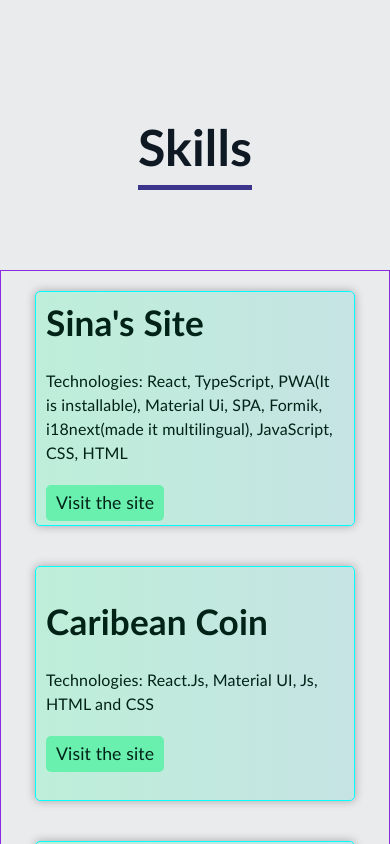
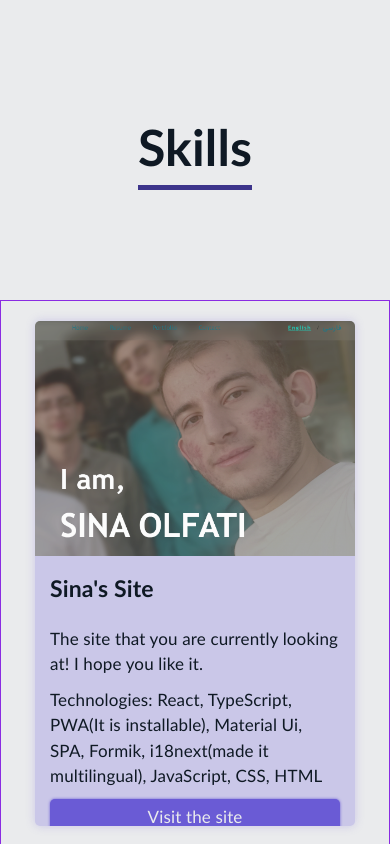
Before and after one commit to sina-olfati/sina-olfati-site, a React (Create React App) app: page /sina-olfati-site/portfolio in a window 390 px wide. Shown: the top 844 px of the page. Built offline with nearby package versions, Linux system fonts and the light colour scheme; a web font is replaced by a local one.

Commit message:
Portfolio: new design completed

```diff
--- a/src/screens/Portfolio.css
+++ b/src/screens/Portfolio.css
@@ -36,13 +36,14 @@
 }
 
 .port-cards .card {
-    border: solid cyan 1px;
+    /* border: solid cyan 1px; */
     display: flex;
     flex-direction: column;
     justify-content: center;
     align-items: center;
     margin: 20px;
-    box-shadow: 0px 0px 10px rgba(0, 0, 0, 0.3);
+    /* box-shadow: 0px 0px 10px rgba(0, 0, 0, 0.3); */
+    box-shadow: 0px 0px 10px var(--mui-palette-primary-light);
     border-radius: 5px;
     overflow: hidden;
     width: 400px;
@@ -57,11 +58,20 @@
     /* border: solid green 3px; */
     height: 300px;
     width: 400px;
+    position: relative;
     background-position: center;
     background-repeat: no-repeat;
     background-size: 105%;
     flex-shrink: 0px;
     animation: outBackgroundImage 0.2s;
+}
+.card-picture::before {
+    content: '';
+    /* border: solid 5px red; */
+    position: absolute;
+    inset: 0;
+    background-color: var(--mui-palette-secondary-main);
+    filter: opacity(0.15);
 }
 .card:hover .card-picture {
     animation: onBackgroundImage 0.2s;
@@ -115,111 +125,101 @@
 
 .card-text {
     /* border: solid palevioletred 1px; */
-    height: 100%;
+    height: 300px;
     width: 100%;
     display: flex;
     flex-direction: column;
-    justify-content: center;
+    justify-content: space-between;
     align-items: flex-start;
-    padding: 0 30px;
-    background: linear-gradient(90deg, #00ff8430, #57ccc640);
-    color: rgb(0, 34, 23);
+    padding: 20px 15px;
+    /* background: linear-gradient(90deg, var(--mui-palette-primary-dark), var(--mui-palette-primary-darkest)); */
+    background-color: var(--mui-palette-primary-light);
+    color: var(--mui-palette-info-main);
 }
 
-.card-text:lang(fa) {
-    background: linear-gradient(-90deg, #00ff8430, #57ccc640);
+.description {
+    /* border: solid 1px red; */
+    display: flex;
+    flex-direction: column;
+    align-items: start;
+    justify-content: center;
 }
-
-.card-text h1 {
-    font-size: 2.2rem;
+.description h1 {
+    font-size: 30px;
     font-weight: 600;
     margin-bottom: 20px;
 }
-.card-text h2 {
-    font-size: 1.1rem;
+.description h2 {
+    font-size: 20px;
     font-weight: 400;
-    margin-bottom: 20px;
+    margin-bottom: 10px;
 }
-.card-text h3 {
-    font-size: 1.1rem;
+.description h3 {
+    font-size: 20px;
     font-weight: 400;
     margin-bottom: 10px;
 }
 
-.card-text a{
+.visitButton{
     text-decoration: none;
-    color: inherit;
-    font-size: 1.1rem;
+    color: #eaebed;
+    background-color: var(--mui-palette-primary-main);
+    font-size: 18px;
+    padding: 5px 15px;
+    border-radius: 5px;
     transition: 0.2s;
-    color: inherit;
-    padding: 5px 10px;
-    border-radius: 5px;
-    margin-top: 10px;
-    background-color: #69f0ae;
+    box-shadow: 0 0 3px var(--mui-palette-primary-main);
 }
-
-.card-text a:hover {
-    /* color: rgb(0, 133, 91); */
-    background-color: #00e676;
+.visitButton:hover {
+    background-color: var(--mui-palette-primary-dark);
 }
 
 @media only screen and (max-width: 1200px) {
-    .card:hover{
-        width: 100%;
-    }
-    .port-cards {
+    /* .port-cards {
         margin: 20px;
-    }
+    } */
 }
 
 @media only screen and (max-width: 850px) {
     .port-cards .card{
+        /* border: solid 2px red; */
+        width: 320px;
+        /* height: 235px; */
+    }
+    /* .card-picture{
+        width: fit-content;
+        height: fit-content;
+    } */
+    .card-picture {
         width: 320px;
         height: 235px;
     }
-    .card:hover{
+    /* .card:hover img{
+        filter: brightness(40%);
+    } */
+    /* .card-picture p {
         width: 320px;
-    }
-    .card-picture{
-        width: fit-content;
-        height: fit-content;
-    }
-    .card:hover .card-picture {
-        position: absolute;
-        opacity: 0;
-        display: hidden;
-        transition: 0.2s;
-    }
-    .card-picture img {
-        width: 320px;
-        height: 235px;
-    }
-    .card:hover img{
-        filter: brightness(40%);
-    }
-    .card-picture p {
-        width: 320px;
-    }
-    .card:hover p{
+    } */
+    /* .card:hover p{
         opacity: 1;
-    }
+    } */
     .card-text {
-        padding: 0 10px;
-        z-index: 20;
+        padding: 15px;
+        height: 270px;
     }
     .card-text h1 {
-        font-size: 2.2rem;
+        font-size: 23px;
         font-weight: 600;
-        margin-bottom: 20px;
     }
     .card-text h2 {
-        display: none;
+        font-size: 17px;
     }
     .card-text h3 {
-        font-size: 1rem;
+        font-size: 17px;
     }
-
-    .card-text Link{
-        font-size: 1.1rem;
+    .visitButton {
+        font-size: 17px;
+        width: 100%;
+        text-align: center;
     }
 }
--- a/src/screens/Portfolio.tsx
+++ b/src/screens/Portfolio.tsx
@@ -87,9 +87,11 @@ const Portfolio = () => {
               {/* <img src={item.pic} alt="Sinas Site" /> */}
             </div>
             <div className="card-text">
-              <h1>{t(`portfolio-${item.num}-name`)}</h1>
-              <h2>{t(`portfolio-${item.num}-description`)}</h2>
-              <h3>{t(`portfolio-${item.num}-technologies`)}</h3>
+              <div className="description">
+                <h1>{t(`portfolio-${item.num}-name`)}</h1>
+                <h2>{t(`portfolio-${item.num}-description`)}</h2>
+                <h3>{t(`portfolio-${item.num}-technologies`)}</h3>
+              </div>
               <a className="visitButton" href={item.link}>
                 {t("portfolio-visit")}
               </a>
```
